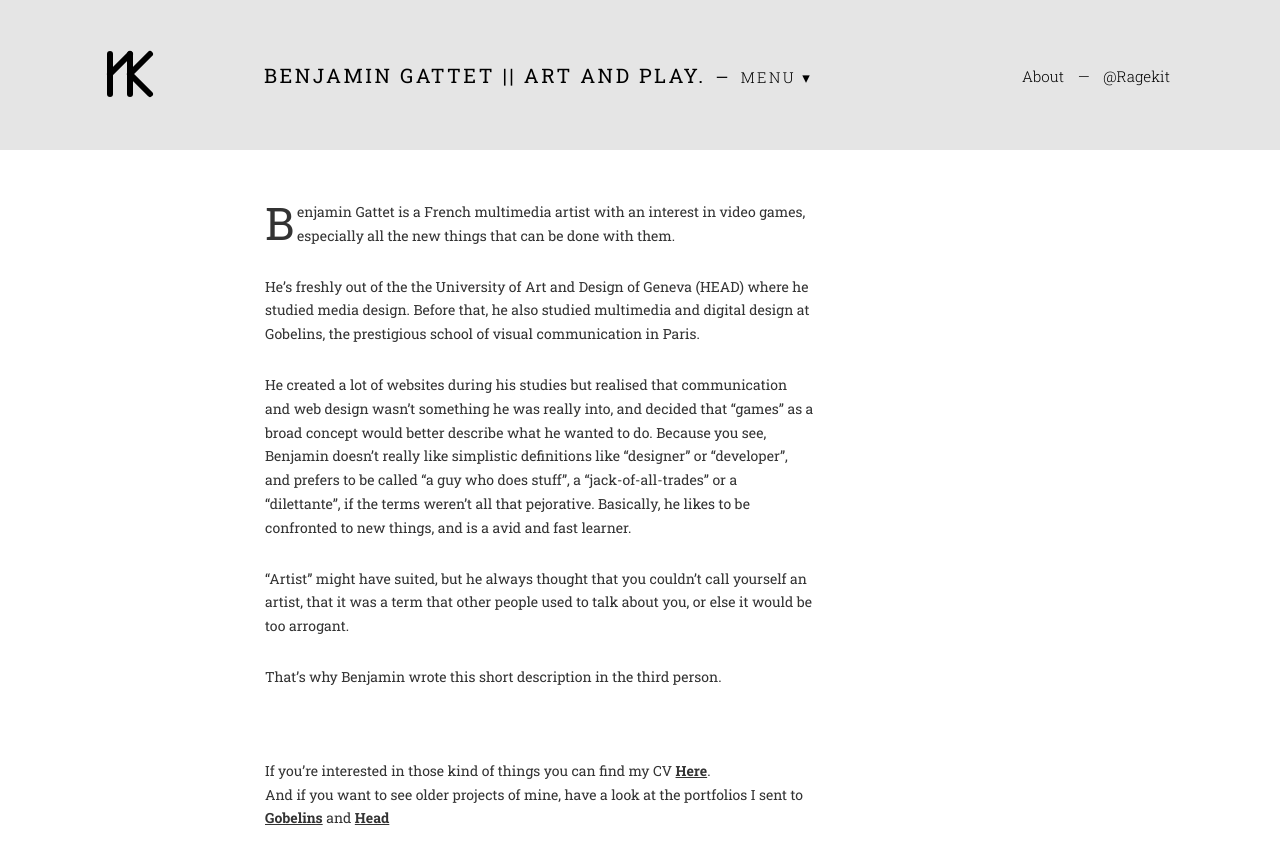
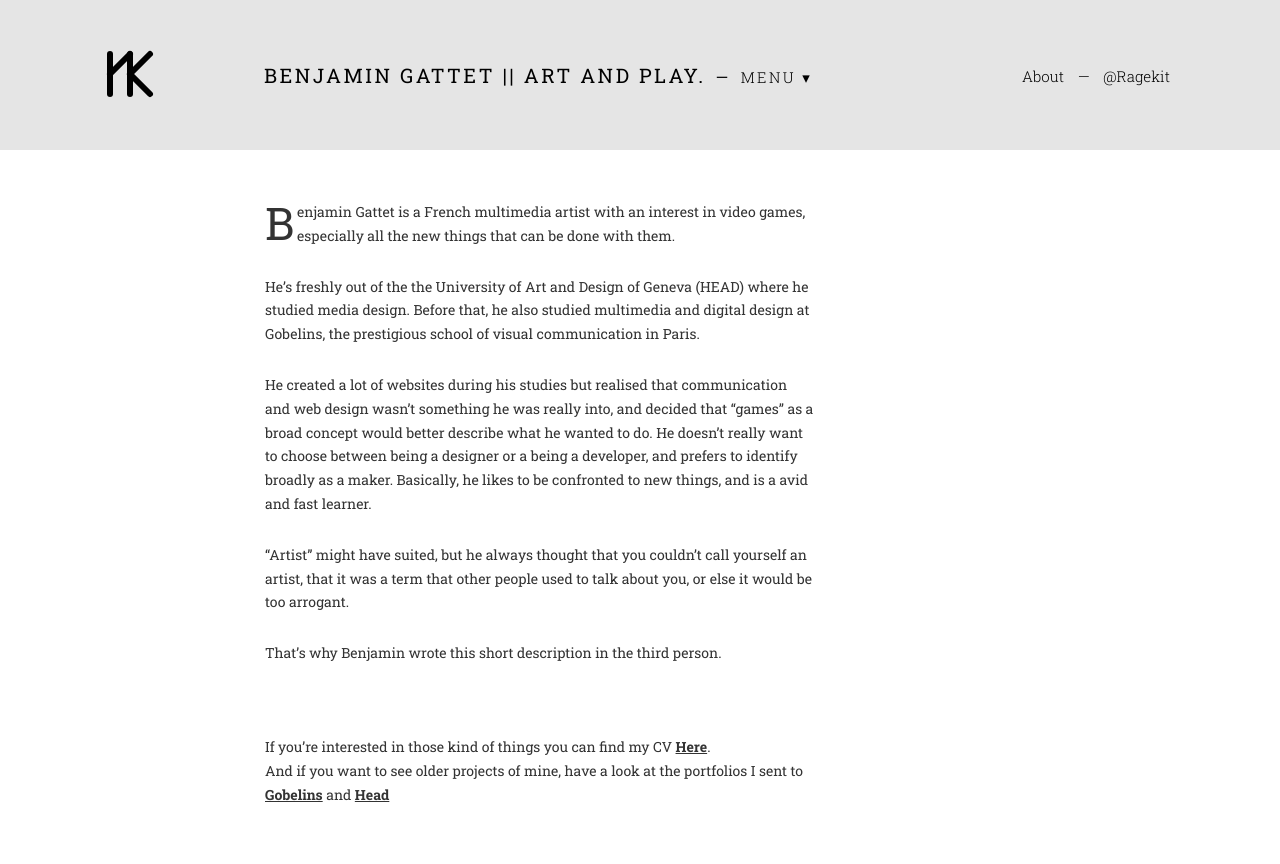
Before and after one commit to ragekit/ragekit.github.io, a Jekyll site: the page built from index.html, in a window 1280 px wide and 930 px high. Shown: the top 864 px of the window. Built offline with Jekyll 4.4.1, drawn with Linux system fonts in a browser that asks for light colours.

Commit message:
Update home.markdown

```diff
--- a/_includes/home.markdown
+++ b/_includes/home.markdown
@@ -2,7 +2,7 @@ Benjamin Gattet is a French multimedia artist with an interest in video games, e
 
 He's freshly out of the the University of Art and Design of Geneva (HEAD) where he studied media design. Before that, he also studied multimedia and digital design at Gobelins, the prestigious school of visual communication in Paris.
 
-He created a lot of websites during his studies but realised that communication and web design wasn’t something he was really into, and decided that “games” as a broad concept would better describe what he wanted to do. Because you see, Benjamin doesn't really like simplistic definitions like "designer" or "developer", and prefers to be called "a guy who does stuff", a "jack-of-all-trades" or a "dilettante", if the terms weren't all that pejorative.
+He created a lot of websites during his studies but realised that communication and web design wasn’t something he was really into, and decided that “games” as a broad concept would better describe what he wanted to do. He doesn't really want to choose between being a designer or a being a developer, and prefers to identify broadly as a maker.
 Basically, he likes to be confronted to new things, and is a avid and fast learner.
 
 "Artist" might have suited, but he always thought that you couldn't call yourself an artist, that it was a term that other people used to talk about you, or else it would be too arrogant.
```
